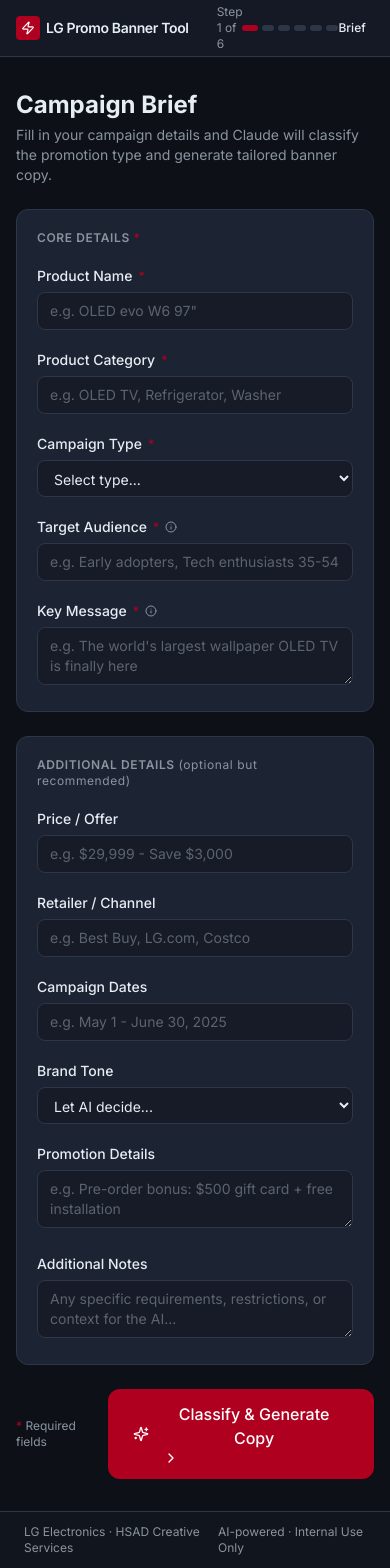
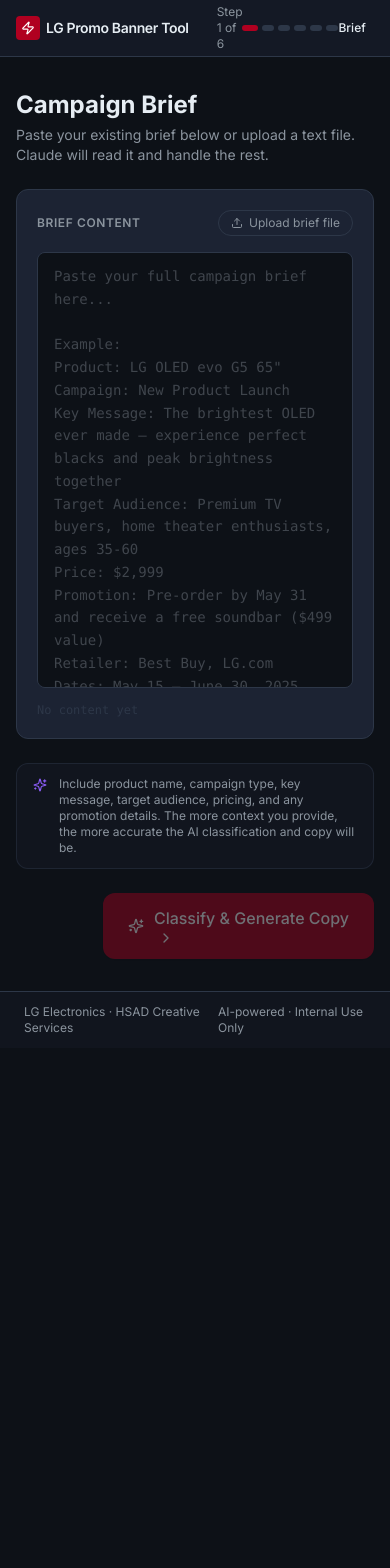
Before and after one commit to digitalmaniak/lg-promo-banner-tool, a Next.js app: page / in a window 390 px wide. Shown: the top 1568 px of the page. After the commit the page ends 1048 px from the top, so only its background shows below. Built offline with nearby package versions, Linux system fonts and the light colour scheme.

Commit message:
feat: replace brief form with paste/upload input on Screen 1

```diff
--- a/components/screens/Screen1Brief.tsx
+++ b/components/screens/Screen1Brief.tsx
@@ -1,110 +1,71 @@
 'use client';
 
-import React, { useState } from 'react';
-import { Sparkles, ChevronRight, Info } from 'lucide-react';
+import React, { useState, useRef } from 'react';
+import { Sparkles, ChevronRight, Upload, FileText, X } from 'lucide-react';
 import { usePipeline } from '@/context/PipelineContext';
 import { Button } from '@/components/ui/Button';
 import { Card } from '@/components/ui/Card';
 import type { BriefData } from '@/lib/types';
 
-const CAMPAIGN_TYPES = [
-  'New Product Launch',
-  'Price Drop / Sale',
-  'Event / Holiday',
-  'Bundle Deal',
-  'Clearance',
-  'Brand Awareness',
-  'Competitive',
-];
-
-const BRAND_TONES = [
-  'Premium & Sophisticated',
-  'Urgent & Action-Oriented',
-  'Lifestyle & Aspirational',
-  'Technical & Feature-Rich',
-  'Playful & Energetic',
-];
-
-const initialBrief: BriefData = {
-  productName:      '',
-  productCategory:  '',
-  campaignType:     '',
-  targetAudience:   '',
-  keyMessage:       '',
-  price:            '',
-  promotionDetails: '',
-  campaignDates:    '',
-  retailer:         '',
-  brandTone:        '',
-  additionalNotes:  '',
-};
-
-function inputClass(hasError: boolean): string {
-  return [
-    'w-full bg-brand-panel border rounded-lg px-3 py-2 text-sm text-brand-light',
-    'placeholder-brand-muted/60 focus:outline-none focus:ring-2 focus:ring-brand-red',
-    'focus:border-transparent transition-all',
-    hasError ? 'border-red-500/70' : 'border-brand-border',
-  ].join(' ');
-}
-
-interface FieldProps {
-  label: string;
-  required?: boolean;
-  hint?: string;
-  error?: string;
-  children: React.ReactNode;
-}
-
-function Field({ label, required, hint, error, children }: FieldProps) {
-  return (
-    <div className="space-y-1.5">
-      <label className="flex items-center gap-1.5 text-sm font-medium text-brand-light">
-        {label}
-        {required && <span className="text-brand-red text-xs">*</span>}
-        {hint && (
-          <span title={hint} className="text-brand-muted cursor-help">
-            <Info className="w-3 h-3" />
-          </span>
-        )}
-      </label>
-      {children}
-      {error && <p className="text-xs text-red-400">{error}</p>}
-    </div>
-  );
-}
-
 export function Screen1Brief() {
   const { setBrief, setStepStatus, nextStep } = usePipeline();
-  const [form, setForm] = useState<BriefData>(initialBrief);
-  const [loading, setLoading] = useState(false);
-  const [errors, setErrors] = useState<Partial<Record<keyof BriefData, string>>>({});
+  const [rawText, setRawText]     = useState('');
+  const [fileName, setFileName]   = useState<string | null>(null);
+  const [loading, setLoading]     = useState(false);
+  const [error, setError]         = useState<string | null>(null);
+  const fileInputRef              = useRef<HTMLInputElement>(null);
 
-  const update = (field: keyof BriefData, value: string) => {
-    setForm((prev) => ({ ...prev, [field]: value }));
-    if (errors[field]) setErrors((prev) => ({ ...prev, [field]: undefined }));
+  const handleFileUpload = (e: React.ChangeEvent<HTMLInputElement>) => {
+    const file = e.target.files?.[0];
+    if (!file) return;
+    const reader = new FileReader();
+    reader.onload = (ev) => {
+      const text = ev.target?.result as string;
+      setRawText(text);
+      setFileName(file.name);
+      setError(null);
+    };
+    reader.readAsText(file);
+    // reset input so the same file can be re-uploaded
+    e.target.value = '';
   };
 
-  const validate = (): boolean => {
-    const newErrors: Partial<Record<keyof BriefData, string>> = {};
-    if (!form.productName.trim())     newErrors.productName = 'Required';
-    if (!form.productCategory.trim()) newErrors.productCategory = 'Required';
-    if (!form.campaignType)           newErrors.campaignType = 'Select a campaign type';
-    if (!form.targetAudience.trim())  newErrors.targetAudience = 'Required';
-    if (!form.keyMessage.trim())      newErrors.keyMessage = 'Required';
-    setErrors(newErrors);
-    return Object.keys(newErrors).length === 0;
+  const clearFile = () => {
+    setFileName(null);
+    setRawText('');
   };
 
   const handleSubmit = async () => {
-    if (!validate()) return;
+    if (!rawText.trim()) {
+      setError('Please paste your brief or upload a file before continuing.');
+      return;
+    }
     setLoading(true);
+    setError(null);
     setStepStatus(1, 'loading');
-    await new Promise((r) => setTimeout(r, 400));
-    setBrief(form);
+    await new Promise((r) => setTimeout(r, 300));
+
+    // Pack the full raw brief into keyMessage so the classify + copy APIs receive it
+    const brief: BriefData = {
+      productName:      '',
+      productCategory:  '',
+      campaignType:     '',
+      targetAudience:   '',
+      keyMessage:       rawText.trim(),
+      price:            '',
+      promotionDetails: '',
+      campaignDates:    '',
+      retailer:         '',
+      brandTone:        '',
+      additionalNotes:  '',
+    };
+
+    setBrief(brief);
     setLoading(false);
     nextStep();
   };
+
+  const charCount = rawText.length;
 
   return (
     <div className="max-w-3xl mx-auto space-y-6">
@@ -112,166 +73,107 @@ export function Screen1Brief() {
       <div className="space-y-1">
         <h1 className="text-2xl font-bold text-brand-light">Campaign Brief</h1>
         <p className="text-brand-muted text-sm">
-          Fill in your campaign details and Claude will classify the promotion type and generate tailored banner copy.
+          Paste your existing brief below or upload a text file. Claude will read it and handle the rest.
         </p>
       </div>
 
-      {/* Required fields */}
-      <Card>
-        <h2 className="text-xs uppercase tracking-wider text-brand-muted mb-5 font-semibold">
-          Core Details <span className="text-brand-red">*</span>
-        </h2>
-        <div className="grid grid-cols-1 sm:grid-cols-2 gap-5">
-          <Field label="Product Name" required error={errors.productName}>
+      {/* Main input card */}
+      <Card padding="md">
+        {/* File upload strip */}
+        <div className="flex items-center justify-between mb-4">
+          <span className="text-xs font-semibold text-brand-muted uppercase tracking-wider">
+            Brief Content
+          </span>
+
+          <div className="flex items-center gap-2">
+            {fileName ? (
+              <div className="flex items-center gap-1.5 text-xs text-accent-green bg-accent-green/10 border border-accent-green/30 rounded-full px-3 py-1">
+                <FileText className="w-3 h-3" />
+                <span className="max-w-[160px] truncate">{fileName}</span>
+                <button
+                  onClick={clearFile}
+                  className="ml-1 text-brand-muted hover:text-brand-light transition-colors"
+                  title="Remove file"
+                >
+                  <X className="w-3 h-3" />
+                </button>
+              </div>
+            ) : (
+              <button
+                onClick={() => fileInputRef.current?.click()}
+                className="flex items-center gap-1.5 text-xs text-brand-muted hover:text-brand-light border border-brand-border hover:border-brand-muted rounded-full px-3 py-1 transition-all"
+              >
+                <Upload className="w-3 h-3" />
+                Upload brief file
+              </button>
+            )}
             <input
-              value={form.productName}
-              onChange={(e) => update('productName', e.target.value)}
-              placeholder='e.g. OLED evo W6 97"'
-              className={inputClass(!!errors.productName)}
+              ref={fileInputRef}
+              type="file"
+              accept=".txt,.md,.rtf,.doc,.docx"
+              className="hidden"
+              onChange={handleFileUpload}
             />
-          </Field>
+          </div>
+        </div>
 
-          <Field label="Product Category" required error={errors.productCategory}>
-            <input
-              value={form.productCategory}
-              onChange={(e) => update('productCategory', e.target.value)}
-              placeholder="e.g. OLED TV, Refrigerator, Washer"
-              className={inputClass(!!errors.productCategory)}
-            />
-          </Field>
+        {/* Textarea */}
+        <textarea
+          value={rawText}
+          onChange={(e) => {
+            setRawText(e.target.value);
+            if (error) setError(null);
+          }}
+          rows={18}
+          placeholder={`Paste your full campaign brief here...
 
-          <Field label="Campaign Type" required error={errors.campaignType}>
-            <select
-              value={form.campaignType}
-              onChange={(e) => update('campaignType', e.target.value)}
-              className={inputClass(!!errors.campaignType)}
-            >
-              <option value="">Select type...</option>
-              {CAMPAIGN_TYPES.map((t) => (
-                <option key={t} value={t}>{t}</option>
-              ))}
-            </select>
-          </Field>
+Example:
+Product: LG OLED evo G5 65"
+Campaign: New Product Launch
+Key Message: The brightest OLED ever made — experience perfect blacks and peak brightness together
+Target Audience: Premium TV buyers, home theater enthusiasts, ages 35-60
+Price: $2,999
+Promotion: Pre-order by May 31 and receive a free soundbar ($499 value)
+Retailer: Best Buy, LG.com
+Dates: May 15 – June 30, 2025
+Tone: Premium & Sophisticated`}
+          className={[
+            'w-full bg-brand-dark border rounded-lg px-4 py-3 text-sm text-brand-light',
+            'placeholder-brand-muted/40 focus:outline-none focus:ring-2 focus:ring-brand-red',
+            'focus:border-transparent transition-all resize-none leading-relaxed font-mono',
+            error ? 'border-red-500/70' : 'border-brand-border',
+          ].join(' ')}
+        />
 
-          <Field
-            label="Target Audience"
-            required
-            hint="Who is this campaign primarily targeting?"
-            error={errors.targetAudience}
-          >
-            <input
-              value={form.targetAudience}
-              onChange={(e) => update('targetAudience', e.target.value)}
-              placeholder="e.g. Early adopters, Tech enthusiasts 35-54"
-              className={inputClass(!!errors.targetAudience)}
-            />
-          </Field>
-
-          <div className="sm:col-span-2">
-            <Field
-              label="Key Message"
-              required
-              hint="The single most important thing the banner must communicate"
-              error={errors.keyMessage}
-            >
-              <textarea
-                rows={2}
-                value={form.keyMessage}
-                onChange={(e) => update('keyMessage', e.target.value)}
-                placeholder="e.g. The world's largest wallpaper OLED TV is finally here"
-                className={inputClass(!!errors.keyMessage)}
-              />
-            </Field>
-          </div>
+        {/* Footer row */}
+        <div className="flex items-center justify-between mt-2">
+          <span className={`text-xs font-mono ${charCount > 0 ? 'text-brand-muted' : 'text-brand-border'}`}>
+            {charCount > 0 ? `${charCount.toLocaleString()} characters` : 'No content yet'}
+          </span>
+          {error && <p className="text-xs text-red-400">{error}</p>}
         </div>
       </Card>
 
-      {/* Optional fields */}
-      <Card>
-        <h2 className="text-xs uppercase tracking-wider text-brand-muted mb-5 font-semibold">
-          Additional Details{' '}
-          <span className="text-brand-muted text-xs normal-case font-normal">(optional but recommended)</span>
-        </h2>
-        <div className="grid grid-cols-1 sm:grid-cols-2 gap-5">
-          <Field label="Price / Offer" error={errors.price}>
-            <input
-              value={form.price}
-              onChange={(e) => update('price', e.target.value)}
-              placeholder="e.g. $29,999 - Save $3,000"
-              className={inputClass(false)}
-            />
-          </Field>
-
-          <Field label="Retailer / Channel" error={errors.retailer}>
-            <input
-              value={form.retailer}
-              onChange={(e) => update('retailer', e.target.value)}
-              placeholder="e.g. Best Buy, LG.com, Costco"
-              className={inputClass(false)}
-            />
-          </Field>
-
-          <Field label="Campaign Dates" error={errors.campaignDates}>
-            <input
-              value={form.campaignDates}
-              onChange={(e) => update('campaignDates', e.target.value)}
-              placeholder="e.g. May 1 - June 30, 2025"
-              className={inputClass(false)}
-            />
-          </Field>
-
-          <Field label="Brand Tone" error={errors.brandTone}>
-            <select
-              value={form.brandTone}
-              onChange={(e) => update('brandTone', e.target.value)}
-              className={inputClass(false)}
-            >
-              <option value="">Let AI decide...</option>
-              {BRAND_TONES.map((t) => (
-                <option key={t} value={t}>{t}</option>
-              ))}
-            </select>
-          </Field>
-
-          <div className="sm:col-span-2">
-            <Field label="Promotion Details" error={errors.promotionDetails}>
-              <textarea
-                rows={2}
-                value={form.promotionDetails}
-                onChange={(e) => update('promotionDetails', e.target.value)}
-                placeholder="e.g. Pre-order bonus: $500 gift card + free installation"
-                className={inputClass(false)}
-              />
-            </Field>
-          </div>
-
-          <div className="sm:col-span-2">
-            <Field label="Additional Notes" error={errors.additionalNotes}>
-              <textarea
-                rows={2}
-                value={form.additionalNotes}
-                onChange={(e) => update('additionalNotes', e.target.value)}
-                placeholder="Any specific requirements, restrictions, or context for the AI..."
-                className={inputClass(false)}
-              />
-            </Field>
-          </div>
-        </div>
-      </Card>
+      {/* Tips */}
+      <div className="flex gap-3 text-xs text-brand-muted bg-brand-panel/50 border border-brand-border/50 rounded-xl px-4 py-3">
+        <Sparkles className="w-3.5 h-3.5 text-accent-violet shrink-0 mt-0.5" />
+        <span>
+          Include product name, campaign type, key message, target audience, pricing, and any promotion details.
+          The more context you provide, the more accurate the AI classification and copy will be.
+        </span>
+      </div>
 
       {/* CTA */}
-      <div className="flex items-center justify-between">
-        <p className="text-xs text-brand-muted">
-          <span className="text-brand-red">*</span> Required fields
-        </p>
+      <div className="flex justify-end">
         <Button
           size="lg"
           loading={loading}
           icon={loading ? undefined : <Sparkles className="w-4 h-4" />}
           iconPosition="left"
           onClick={handleSubmit}
+          disabled={!rawText.trim()}
         >
-          {loading ? 'Saving...' : 'Classify & Generate Copy'}
+          {loading ? 'Reading brief...' : 'Classify & Generate Copy'}
           {!loading && <ChevronRight className="w-4 h-4 ml-1" />}
         </Button>
       </div>
```
